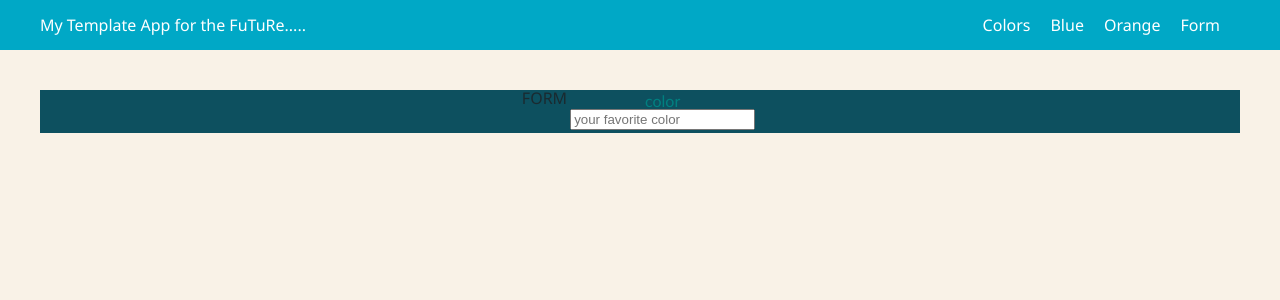
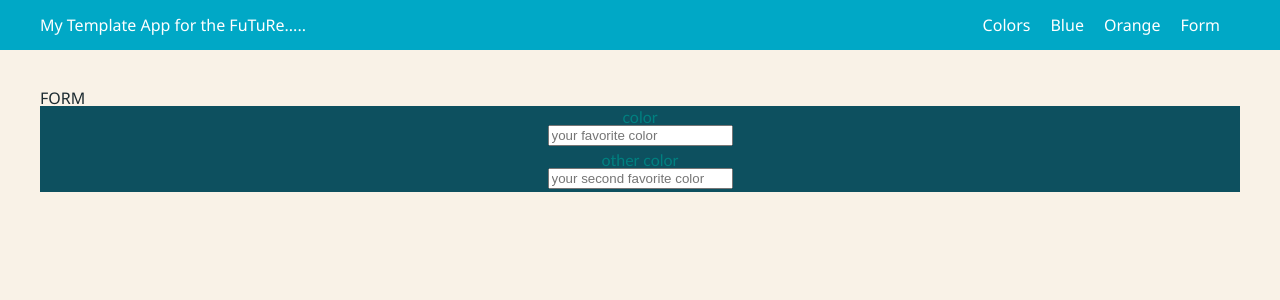
Before and after one commit to amanda-hecht89/custom-form-components, a React app: page /form in a window 1280 px wide. Shown: the top 300 px of the page. Built offline with nearby package versions, Linux system fonts and the light colour scheme.

Commit message:
input control

```diff
--- a/src/components/Forms/FormLayout.jsx
+++ b/src/components/Forms/FormLayout.jsx
@@ -3,12 +3,19 @@ import { InputControl } from './FormControl.jsx';
 
 export default function Form() {
   return (
-    <div className={styles.Forms}>
+    <div>
       <h1>FORM</h1>
-      <form>
-        <InputControl label="color" name="color"
-          placeholder="your favorite color"/>
-      </form>
+      <div className={styles.Forms}>
+        <form>
+
+          <InputControl label="color" name="color"
+            placeholder="your favorite color"/>
+
+          <InputControl label="other color" name="color"
+            placeholder="your second favorite color"/>
+
+        </form>
+      </div>
     </div>
   );
 
```
